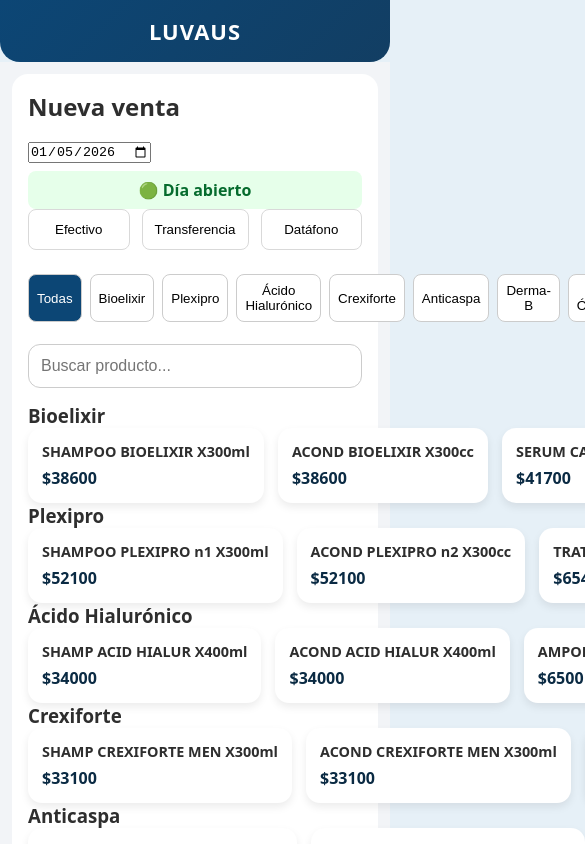
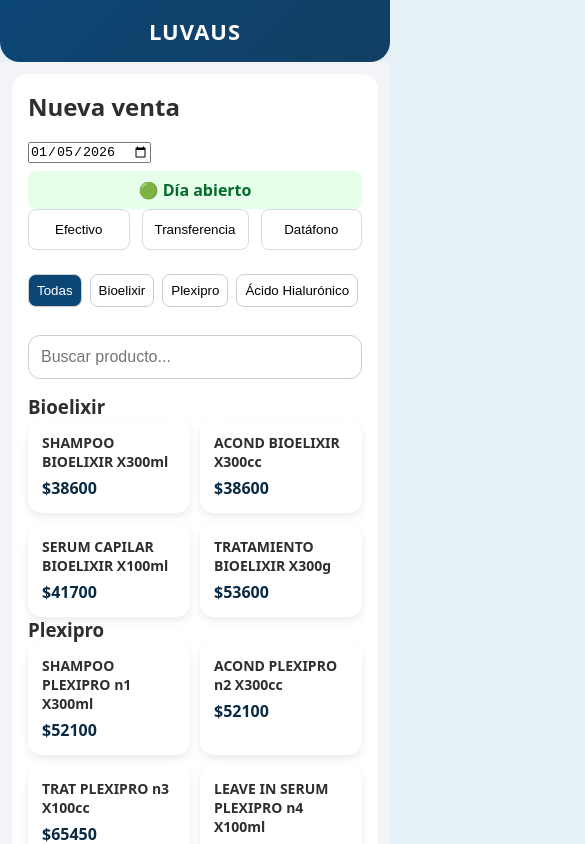
Before and after one commit to t-santoya/luvaus-pos, a React (Vite) app: page / in a window 390 px wide. Shown: the top 844 px of the page, 585 px wide, since content can reach past the window. Built offline with nearby package versions, Linux system fonts and the light colour scheme.

Commit message:
Fix responsive tarjetas en celular

```diff
--- a/index.html
+++ b/index.html
@@ -1,13 +1,16 @@
 <!doctype html>
 <html lang="en">
+
 <head>
   <meta charset="UTF-8" />
-    <link rel="icon" type="image/svg+xml" href="/vite.svg" />
+  <link rel="icon" href="/favicon.ico">
   <meta name="viewport" content="width=device-width, initial-scale=1.0" />
   <title>luvaus | ventas</title>
 </head>
+
 <body>
   <div id="root"></div>
   <script type="module" src="/src/main.jsx"></script>
 </body>
+
 </html>
--- a/src/index.css
+++ b/src/index.css
@@ -174,28 +174,29 @@
   cursor: pointer;
 }
 
-/* ===== LISTA DE PRODUCTOS ===== */
+
+/* Contenedor de productos */
 .lista-productos {
   display: grid;
-  grid-template-columns: repeat(auto-fill, minmax(180px, 1fr));
-  gap: 14px;
+  grid-template-columns: repeat(auto-fill, minmax(160px, 1fr));
+  gap: 12px;
+  width: 100%;
+  box-sizing: border-box;
 }
 
-.lista-productos::-webkit-scrollbar {
-  height: 6px;
-}
+/* Tarjeta de producto */
 
-.lista-productos::-webkit-scrollbar-thumb {
-  background: rgba(0, 0, 0, 0.2);
-  border-radius: 3px;
-}
+
 
 .producto {
+  background: #ffffff;
+  transition: transform 0.1s ease, box-shadow 0.1s ease;
+
+
   flex: 0 0 auto;
   /* no se encoge */
   min-width: 160px;
 
-  background: white;
   border-radius: 14px;
   padding: 12px;
   box-shadow: 0 4px 8px rgba(0, 0, 0, 0.08);
@@ -208,22 +209,51 @@
   transform: scale(1.02);
 }
 
+
+
 .producto.activo {
   border-color: var(--azul-profundo);
   background-color: #e8f0ff;
   transform: scale(1.03);
+  outline: 3px solid #0b4f8a;
+
 }
 
 .producto .nombre {
   font-size: 0.9rem;
   font-weight: 600;
+  font-size: 14px;
+
 }
+
+
+/* Texto */
+
 
 .producto .precio {
   margin-top: 6px;
+
   font-weight: bold;
   color: var(--azul-profundo);
 }
+
+
+@media (max-width: 480px) {
+  .lista-productos {
+    grid-template-columns: repeat(2, 1fr);
+  }
+}
+
+
+.lista-productos::-webkit-scrollbar {
+  height: 6px;
+}
+
+.lista-productos::-webkit-scrollbar-thumb {
+  background: rgba(0, 0, 0, 0.2);
+  border-radius: 3px;
+}
+
 
 /* ===== HISTORIAL ===== */
 .historial-dia {
@@ -296,13 +326,19 @@
   }
 }
 
+
+
+/* ===== FIX TARJETAS EN CELULAR ===== */
 @media (max-width: 768px) {
   .lista-productos {
-    display: flex;
+    display: grid;
+    grid-template-columns: repeat(2, 1fr);
+    gap: 10px;
   }
 
   .producto {
-    min-width: 160px;
+    min-width: 0;
+    width: 100%;
   }
 }
 
@@ -327,3 +363,29 @@
     top: 90px;
   }
 }
+
+
+/* ===== FIX BOTONES DE LINEAS EN CELULAR ===== */
+@media (max-width: 768px) {
+  .filtro-lineas {
+    overflow-x: auto;
+    flex-wrap: nowrap;
+    -webkit-overflow-scrolling: touch;
+    padding-bottom: 6px;
+  }
+
+  .linea-btn {
+    flex: 0 0 auto;
+    white-space: nowrap;
+    min-width: max-content;
+  }
+
+  .filtro-lineas::-webkit-scrollbar {
+    height: 4px;
+  }
+
+  .filtro-lineas::-webkit-scrollbar-thumb {
+    background: rgba(0, 0, 0, 0.2);
+    border-radius: 2px;
+  }
+}
```
Also changed, not shown: src/App.css (+0 -35 lines), 1 other file (tests, documents, lock files or other folders). Lines whose indentation alone changed are shown as unchanged.
